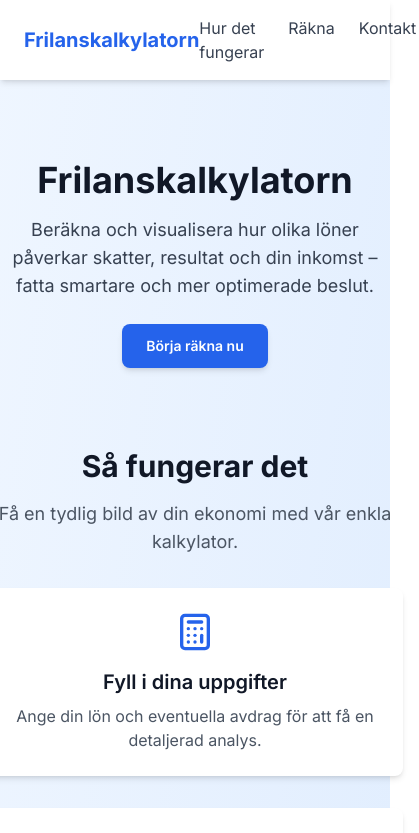
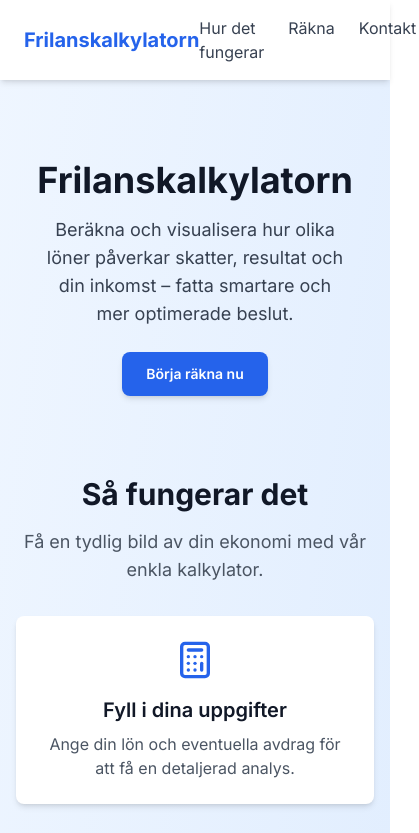
Before and after one commit to joacimastrom/frilans, a React (Vite) app: page / in a window 390 px wide. Shown: the top 833 px of the page, 419 px wide, since content can reach past the window. Built offline with nearby package versions, Linux system fonts and the light colour scheme.

Commit message:
Fix mobile width

```diff
--- a/src/App.tsx
+++ b/src/App.tsx
@@ -34,8 +34,8 @@
             </li>
           </ul>
         </nav>
-        <main className="flex flex-col items-center min-h-screen py-8 ">
-          <div className="max-w-[1020px] px-4">
+        <main className="flex flex-col items-center min-h-screen py-8 px-4">
+          <div className="max-w-[1020px] w-full">
             <Hero />
             <HowItWorks />
             <Form />
```
